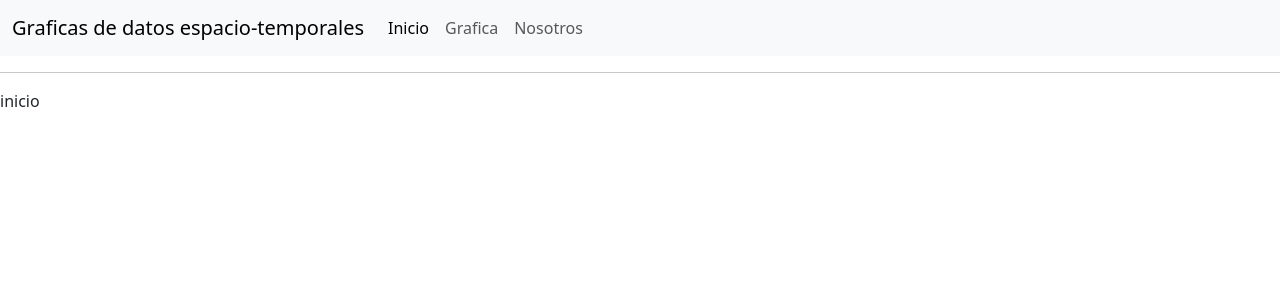
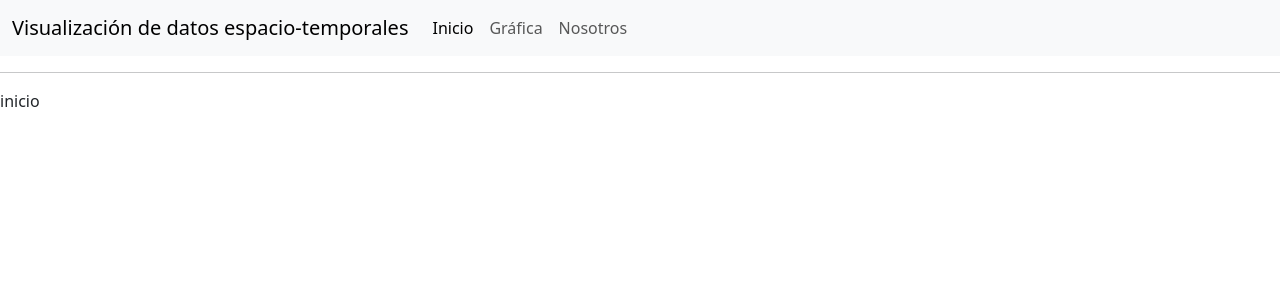
Before and after one commit to Hector858/tesis, a React (Vite) app in the folder client/: page / in a window 1280 px wide. Shown: the top 300 px of the page. Built offline with nearby package versions, Linux system fonts and the light colour scheme.

Commit message:
Boton mostrar etiquetas

```diff
--- a/client/src/navegacion/navbarpe.jsx
+++ b/client/src/navegacion/navbarpe.jsx
@@ -7,7 +7,7 @@ const Navbar = () => {
         <div>
             <nav class="navbar navbar-expand-lg bg-body-tertiary">
                 <div class="container-fluid">
-                    <Link class="navbar-brand" to='/'>Graficas de datos espacio-temporales</Link>
+                    <Link class="navbar-brand" to='/'>Visualización de datos espacio-temporales</Link>
                     <button class="navbar-toggler" type="button" data-bs-toggle="collapse" data-bs-target="#navbarNavDropdown" aria-controls="navbarNavDropdown" aria-expanded="false" aria-label="Toggle navigation">
                         <span class="navbar-toggler-icon"></span>
                     </button>
@@ -17,7 +17,7 @@ const Navbar = () => {
                                 <Link class="nav-link active" aria-current="page" to='/'>Inicio</Link>
                             </li>
                             <li class="nav-item">
-                                <Link class="nav-link" to='/grafica'>Grafica</Link>
+                                <Link class="nav-link" to='/grafica'>Gráfica</Link>
                             </li>
                             <li class="nav-item">
                                 <Link class="nav-link" to='/nosotros'>Nosotros</Link>
--- a/client/src/pages/cubo.jsx
+++ b/client/src/pages/cubo.jsx
@@ -12,7 +12,7 @@ const Cubo = () => {
 
     let showPoints = true;
     let showLines = true;
-
+    let showLabels = true;
 
 
     const init = () => {
@@ -109,6 +109,11 @@ const Cubo = () => {
 
         folder.add({ MostrarLineas: showLines }, "MostrarLineas").onChange((value) => {
             showLines = value;
+            actualizarVisibilidad();
+        });
+
+        folder.add({ MostrarEtiquetas: true }, "MostrarEtiquetas").onChange((value) => {
+            showLabels = value;
             actualizarVisibilidad();
         });
 
@@ -411,7 +416,8 @@ const Cubo = () => {
                 pointsData.forEach((point) => {
                     const time = new Date(`1970-01-01T${point.z}`);
                     const label = createTextLabel(`${point.label}`);
-                    label.position.set(point.x, point.y, time.getHours() + time.getMinutes() / 60 + time.getSeconds() / 3600 + 0.1); // Ajusta la posición del texto
+                    label.userData.isLabel = true; // Marcar la etiqueta como tal
+                    label.position.set(point.x, point.y, time.getHours() + time.getMinutes() / 60 + time.getSeconds() / 3600 + 0.1);
                     cube.current.add(label);
                 });
             });
@@ -469,6 +475,8 @@ const Cubo = () => {
                 child.visible = showPoints;
             } else if (child instanceof THREE.Line && !esLineaBorde(child)) {
                 child.visible = showLines;
+            } else if (child instanceof THREE.Mesh && child.userData.isLabel) {
+                child.visible = showLabels;
             }
         });
     };
```
